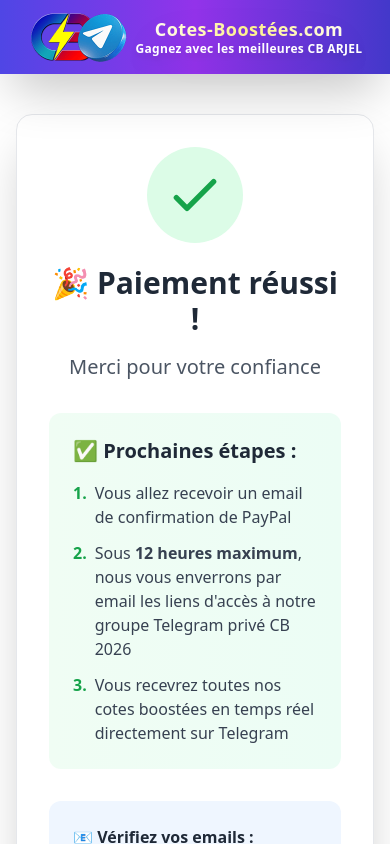
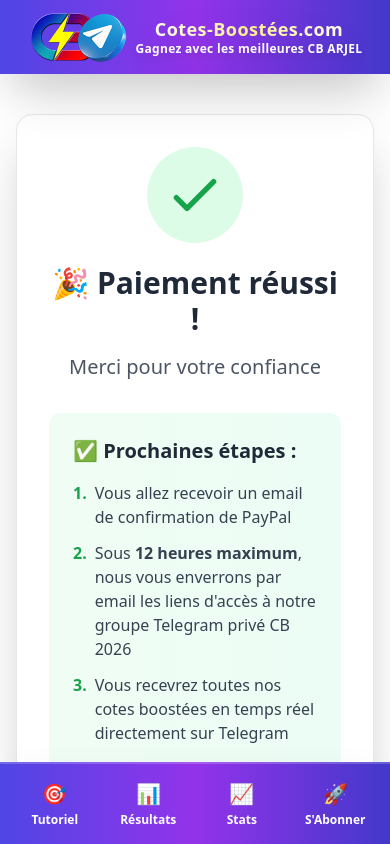
Before and after one commit to Web-Online-Concept/cotes-boostees, a Next.js app: page /retour-paiement in a window 390 px wide. Shown: the top 844 px of the page. Built offline with nearby package versions, Linux system fonts and the light colour scheme.

Commit message:
Update retour-paiement.js

```diff
--- a/pages/retour-paiement.js
+++ b/pages/retour-paiement.js
@@ -3,6 +3,7 @@
 import Link from 'next/link';
 import Header from '../components/Header';
 import Footer from '../components/Footer';
+import BottomBar from '../components/BottomBar';
 
 export default function RetourPaiement() {
   const router = useRouter();
@@ -26,7 +27,7 @@
 
   if (!status) {
     return (
-      <div className="min-h-screen bg-white">
+      <div className="min-h-screen bg-white pb-20 lg:pb-0">
         <Header />
         <main className="container mx-auto px-4 py-12">
           <div className="max-w-2xl mx-auto text-center">
@@ -34,12 +35,13 @@
           </div>
         </main>
         <Footer />
+        <BottomBar currentPage="" />
       </div>
     );
   }
 
   return (
-    <div className="min-h-screen bg-white">
+    <div className="min-h-screen bg-white pb-20 lg:pb-0">
       <Header />
 
       <main className="container mx-auto px-4 py-12">
@@ -153,6 +155,7 @@
       </main>
 
       <Footer />
+      <BottomBar currentPage="" />
     </div>
   );
 }
```
